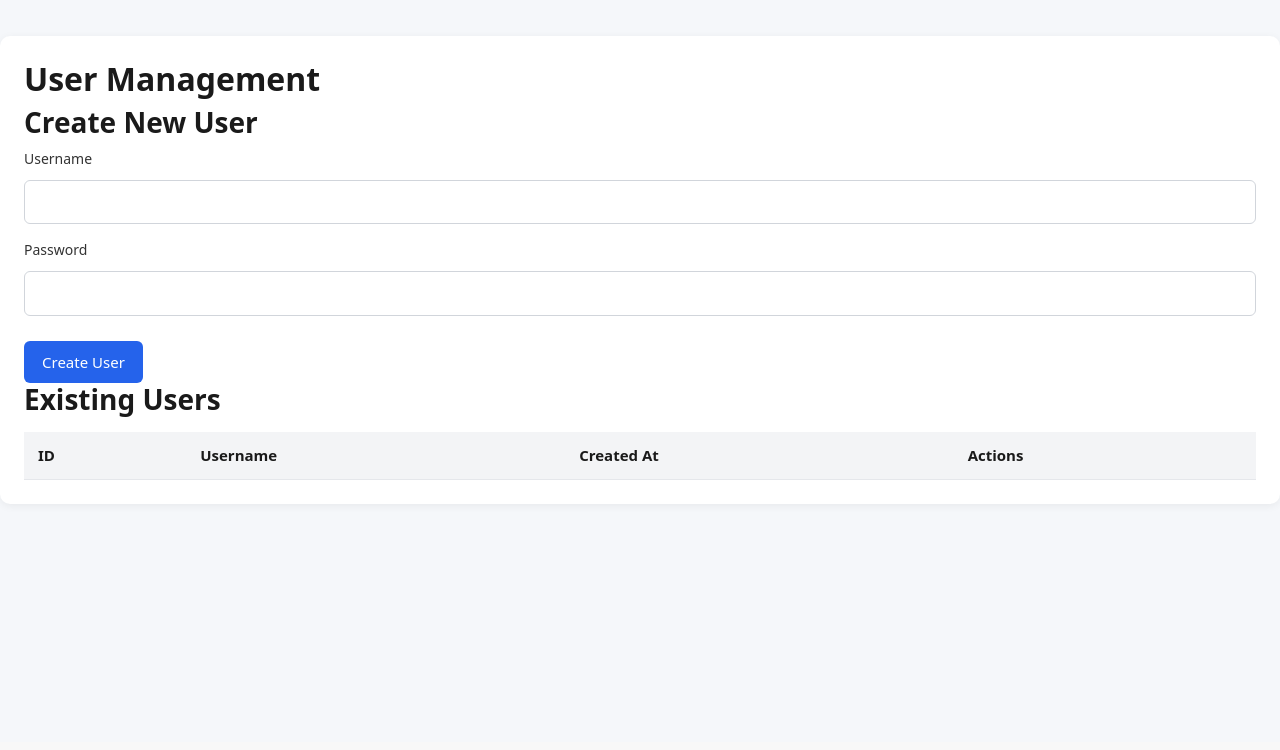
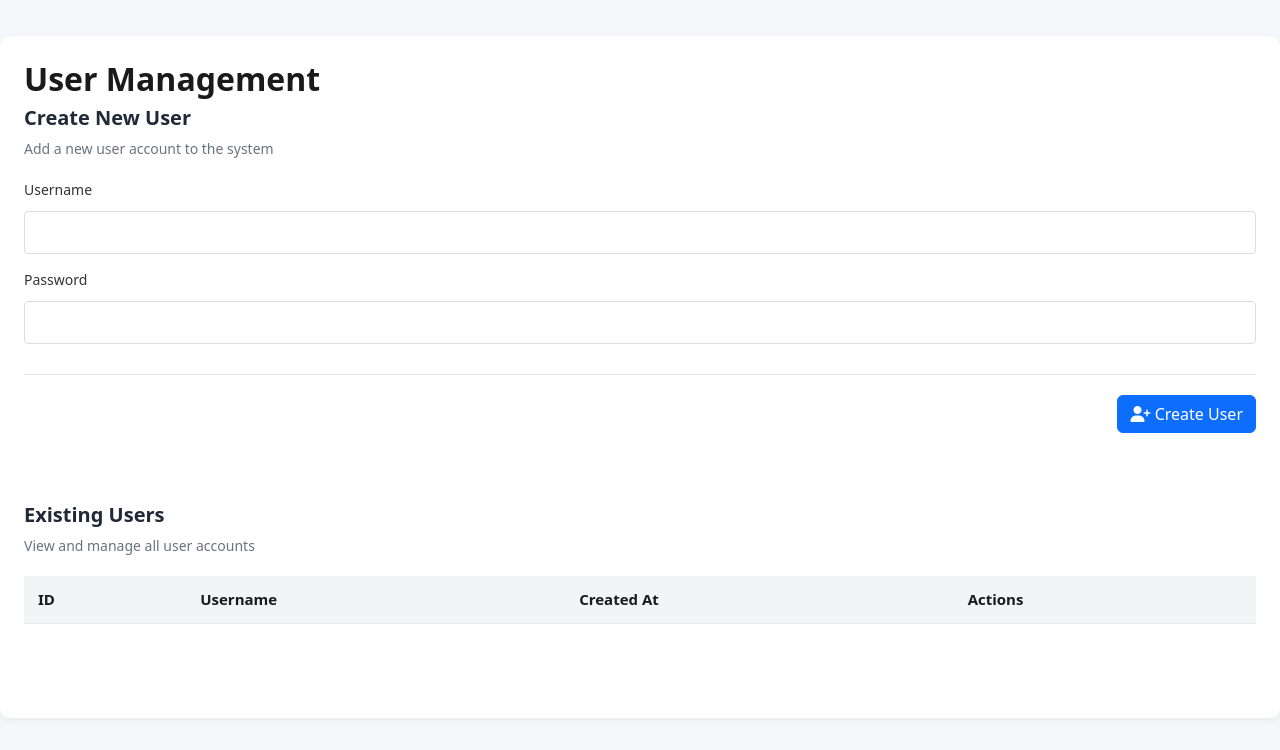
Before and after one commit to daygle/daygle-mail-archiver, a FastAPI app: template api/templates/users.html in a window 1280 px wide. Shown: the part 58-808 px from the top of the page. Before the commit the page ends 538 px from the top, so only its background shows below. Run offline with FastAPI, Linux system fonts and the light colour scheme; the template is opened without the code that fills it, so the values that code supplies are empty; parts of the project's set-up code (start-up, migrations or seed data) failed here and were passed over.

Commit message:
Users Formatting

```diff
--- a/api/templates/users.html
+++ b/api/templates/users.html
@@ -3,24 +3,31 @@
 
 <h2>User Management</h2>
 
-{% if flash %}
-<div class="flash">{{ flash }}</div>
-{% endif %}
+<!-- Create New User Section -->
+<div class="settings-section">
+    <h3>Create New User</h3>
+    <p class="section-description">Add a new user account to the system</p>
 
-<h3>Create New User</h3>
     <form method="post" action="/users/create">
         <div class="form-group">
-        <label>Username</label>
-        <input name="username" required>
+            <label for="username">Username</label>
+            <input id="username" class="form-control" name="username" required>
         </div>
         <div class="form-group">
-        <label>Password</label>
-        <input name="password" type="password" required>
+            <label for="password">Password</label>
+            <input id="password" class="form-control" name="password" type="password" required>
         </div>
-    <button type="submit">Create User</button>
+        <div class="form-actions">
+            <button type="submit" class="btn btn-primary"><i class="fa-solid fa-user-plus"></i> Create User</button>
+        </div>
     </form>
+</div>
 
+<!-- Existing Users Section -->
+<div class="settings-section">
     <h3>Existing Users</h3>
+    <p class="section-description">View and manage all user accounts</p>
+
     <table>
         <tr>
             <th>ID</th>
@@ -36,11 +43,12 @@
             <td>{{ user.created_at.strftime(request.session.date_format) }}</td>
             <td>
                 <form method="post" action="/users/{{ user.id }}/delete" style="display: inline;">
-                <button type="submit" class="btn btn-danger" onclick="return confirm('Are you sure you want to delete this user?')">Delete</button>
+                    <button type="submit" class="btn btn-danger btn-sm" onclick="return confirm('Are you sure you want to delete this user?')"><i class="fa-solid fa-trash"></i> Delete</button>
                 </form>
             </td>
         </tr>
         {% endfor %}
     </table>
+</div>
 
 {% endblock %}
```
Lines whose indentation alone changed are shown as unchanged.
